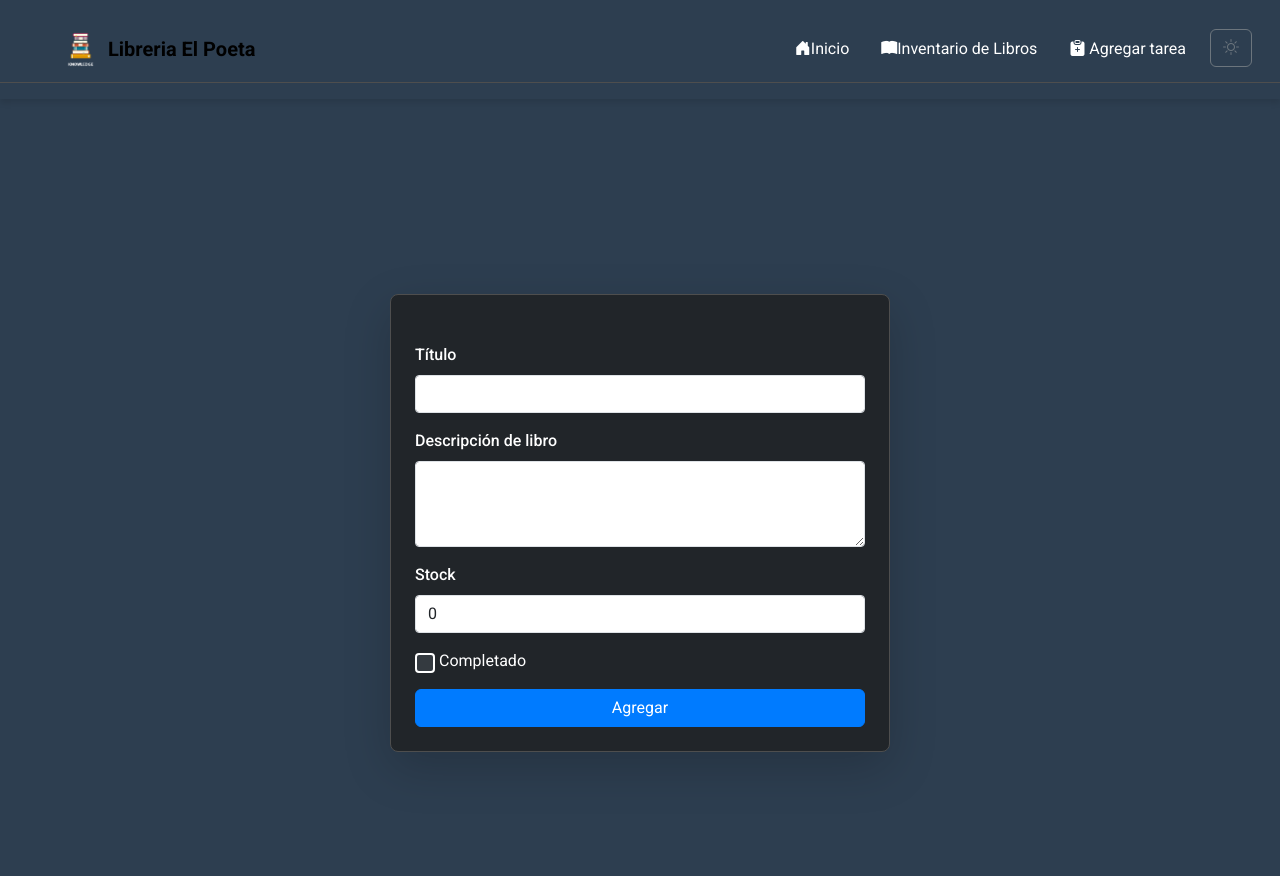
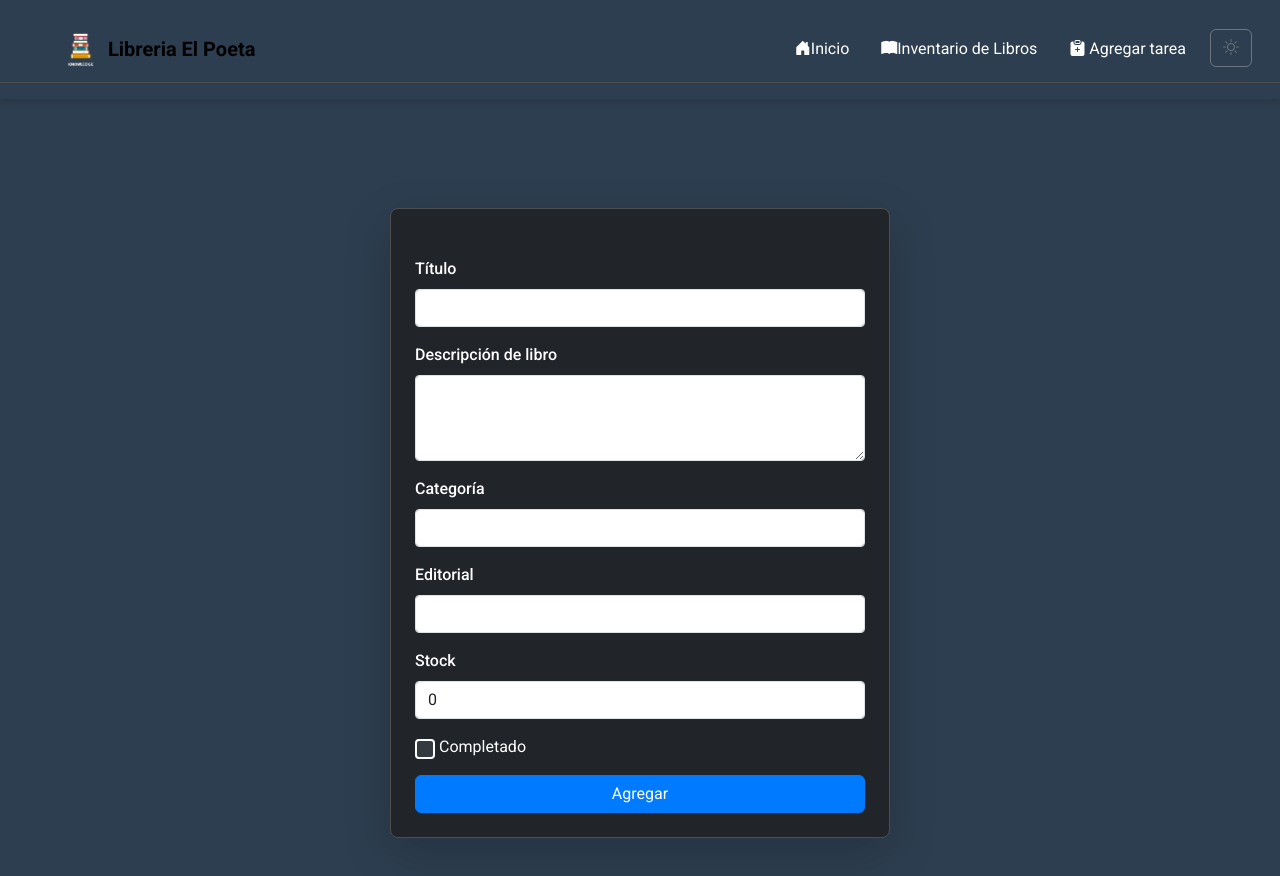
Before and after one commit to matias-munoz1/inventario_frontend, a Vue app: page /add-book in a window 1280 px wide. Shown: the top 876 px of the page. Built offline with nearby package versions, Linux system fonts and the light colour scheme.

Commit message:
categoria y editorial

```diff
--- a/src/components/AddBook.vue
+++ b/src/components/AddBook.vue
@@ -24,9 +24,7 @@
           </div>
         </div>
         <div class="mb-3">
-            <label for="description" class="form-label">{{
-              types.DESCRIPTION_LABEL
-            }}</label>
+          <label for="description" class="form-label">{{ types.DESCRIPTION_LABEL }}</label>
           <textarea
             class="form-control"
             id="description"
@@ -36,6 +34,32 @@
           ></textarea>
           <div class="invalid-feedback">
             {{ types.PLEASE_ENTER_DESCRIPTION }}
+          </div>
+        </div>
+        <div class="mb-3">
+          <label for="category" class="form-label">Categoría</label>
+          <input
+            type="text"
+            class="form-control"
+            id="category"
+            v-model="category"
+            required
+          />
+          <div class="invalid-feedback">
+            Por favor, ingresa la categoría.
+          </div>
+        </div>
+        <div class="mb-3">
+          <label for="publisher" class="form-label">Editorial</label>
+          <input
+            type="text"
+            class="form-control"
+            id="publisher"
+            v-model="publisher"
+            required
+          />
+          <div class="invalid-feedback">
+            Por favor, ingresa la editorial.
           </div>
         </div>
         <div class="mb-3">
@@ -58,9 +82,7 @@
             id="status"
             v-model="status"
           />
-            <label class="form-check-label" for="status">{{
-              types.COMPLETE
-            }}</label>
+          <label class="form-check-label" for="status">{{ types.COMPLETE }}</label>
         </div>
         <button type="submit" class="btn btn-primary w-100">{{ types.ADD }}</button>
       </form>
@@ -119,9 +141,9 @@
 </template>
 
 <script>
-  import axios from 'axios'
-  import { Modal } from 'bootstrap/dist/js/bootstrap.bundle.min.js'
-  import types from '../types.js'
+import axios from 'axios';
+import { Modal } from 'bootstrap/dist/js/bootstrap.bundle.min.js';
+import types from '../types.js';
 
 export default {
   name: 'AddBook',
@@ -133,9 +155,11 @@
       types,
       title: '',
       description: '',
+      category: '',
+      publisher: '',
       stock: 0,
       status: false,
-      }
+    };
   },
   methods: {
     showConfirmationModal() {
@@ -152,6 +176,8 @@
         const book = {
           title: this.title,
           description: this.description,
+          category: this.category,
+          publisher: this.publisher,
           stock: this.stock,
           status: this.status,
         };
@@ -164,7 +190,8 @@
         console.error('Error adding book:', error.response ? error.response.data : error.message); // Modifica para mostrar más detalles del error
       }
     },
-}}
+  },
+};
 </script>
 
   <style scoped>
--- a/src/components/EditTask.vue
+++ b/src/components/EditTask.vue
@@ -21,6 +21,24 @@
             class="form-control"
             id="description"
           ></textarea>
+        </div>
+        <div class="form-group">
+          <label for="category">Categoría</label>
+          <input
+            type="text"
+            v-model="task.category"
+            class="form-control"
+            id="category"
+          />
+        </div>
+        <div class="form-group">
+          <label for="publisher">Editorial</label>
+          <input
+            type="text"
+            v-model="task.publisher"
+            class="form-control"
+            id="publisher"
+          />
         </div>
         <div class="form-group">
           <label for="status">{{ types.STATUS_LABEL }}</label>
@@ -87,7 +105,6 @@
     </div>
   </div>
 </template>
-
 <script>
 import axios from 'axios'
 import { Modal } from 'bootstrap'
@@ -142,8 +159,8 @@ export default {
     },
   },
 }
+</script>
 
-</script>
 
 <style scoped>
 /* Tus estilos aquí */
--- a/src/components/TaskList.vue
+++ b/src/components/TaskList.vue
@@ -22,9 +22,14 @@
         <div v-if="error" class="alert alert-danger">
           {{ types.SERVER_ERROR_MESSAGE }}
         </div>
-      <div v-else>
-
+        <div>
           <div class="d-flex justify-content-end mb-3">
+            <select v-model="selectedFilter" class="form-control w-auto" style="margin-right: 10px;">
+              <option value="title">Título</option>
+              <option value="description">Descripción</option>
+              <option value="category">Categoría</option>
+              <option value="publisher">Editorial</option>
+            </select>
             <input v-model="searchQuery" @input="filterBooks" type="text" class="form-control w-25" placeholder="Buscar libro...">
           </div>
           <div class="table-responsive">
@@ -38,23 +43,25 @@
               ]"
               style="width: 100%; border-collapse: collapse;"
             >
-
               <thead :class="isDarkTheme ? 'thead-dark' : 'thead-light'">
                 <tr>
                   <th scope="col">{{ types.ID_INCREMENTAL }}</th>
                   <th scope="col">{{ types.TITLE_LABEL }}</th>
                   <th scope="col">{{ types.DESCRIPTION_LABEL }}</th>
+                  <th scope="col">Categoría</th>
+                  <th scope="col">Editorial</th>
                   <th scope="col">{{ types.STATUS_LABEL }}</th>
                   <th scope="col">{{ types.STOCK_LABEL }}</th>
                   <th scope="col">{{ types.ACTIONS_LABEL }}</th>
                 </tr>
               </thead>
-
               <tbody>
                 <tr v-for="book in paginatedBooks" :key="book.id">
                   <td>{{ book.id }}</td>
                   <td>{{ book.title }}</td>
                   <td>{{ book.description }}</td>
+                  <td>{{ book.category }}</td>
+                  <td>{{ book.publisher }}</td>
                   <td>
                     <span :class="book.status ? 'badge bg-success' : 'badge bg-danger'">
                       {{ book.status ? 'Inventario completo' : 'Inventario pendiente' }}
@@ -71,9 +78,7 @@
                   </td>
                 </tr>
               </tbody>
-
             </table>
-
           </div>
         </div>
       </div>
@@ -139,14 +144,11 @@
       </ul>
     </nav>
     <div class="d-flex justify-content-center px-5">
-
       <button @click="generatePDF" class="btn btn-secondary">
         Generar Informe
       </button>
     </div>
-
   </div>
-
   </template>
 
 <script>
@@ -169,6 +171,7 @@ export default {
       isDarkTheme: true,
       types,
       books: [],
+      selectedFilter: 'title',
       searchQuery: '',
       filteredBooks: [],
       error: null,
@@ -210,10 +213,20 @@ export default {
       this.filteredBooks = this.books;
     } else {
       const query = this.searchQuery.trim().toLowerCase();
-        this.filteredBooks = this.books.filter(book =>
-          book.title.toLowerCase().includes(query) ||
-          book.description.toLowerCase().includes(query)
-        );
+      this.filteredBooks = this.books.filter(book => {
+        switch (this.selectedFilter) {
+          case 'title':
+            return book.title.toLowerCase().includes(query);
+          case 'description':
+            return book.description.toLowerCase().includes(query);
+          case 'category':
+            return book.category.toLowerCase().includes(query);
+          case 'publisher':
+            return book.publisher.toLowerCase().includes(query);
+          default:
+            return false;
+        }
+      });
     }
     this.currentPage = 1; // Resetear a la primera página al filtrar
   },
@@ -266,6 +279,8 @@ export default {
       { header: this.types.ID_INCREMENTAL, dataKey: 'id' },
       { header: this.types.TITLE_LABEL, dataKey: 'title' },
       { header: this.types.DESCRIPTION_LABEL, dataKey: 'description' },
+      { header: 'Categoría', dataKey: 'category' },
+      { header: 'Editorial', dataKey: 'publisher' },
       { header: this.types.STOCK_LABEL, dataKey: 'stock' },
       { header: this.types.STATUS_LABEL, dataKey: 'status' },
     ];
```
Lines whose indentation alone changed are shown as unchanged.
